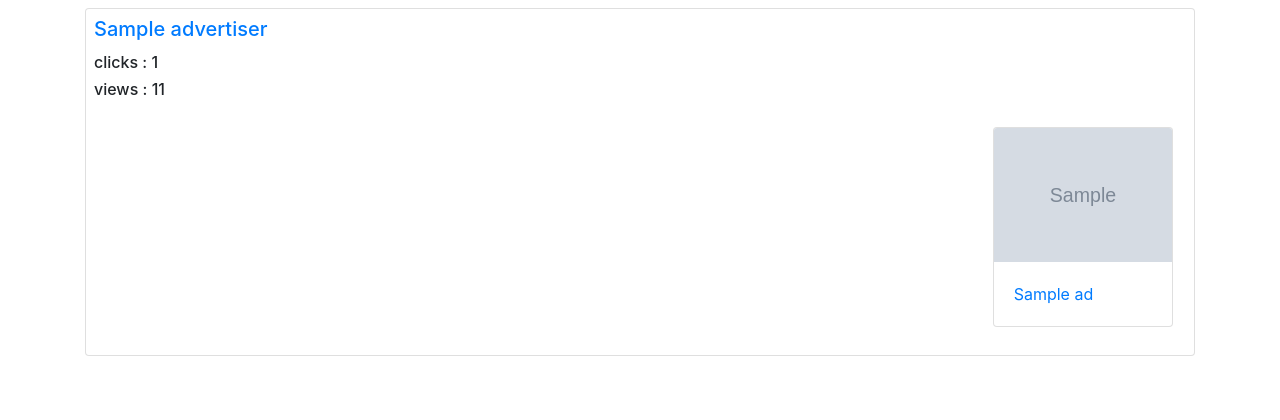
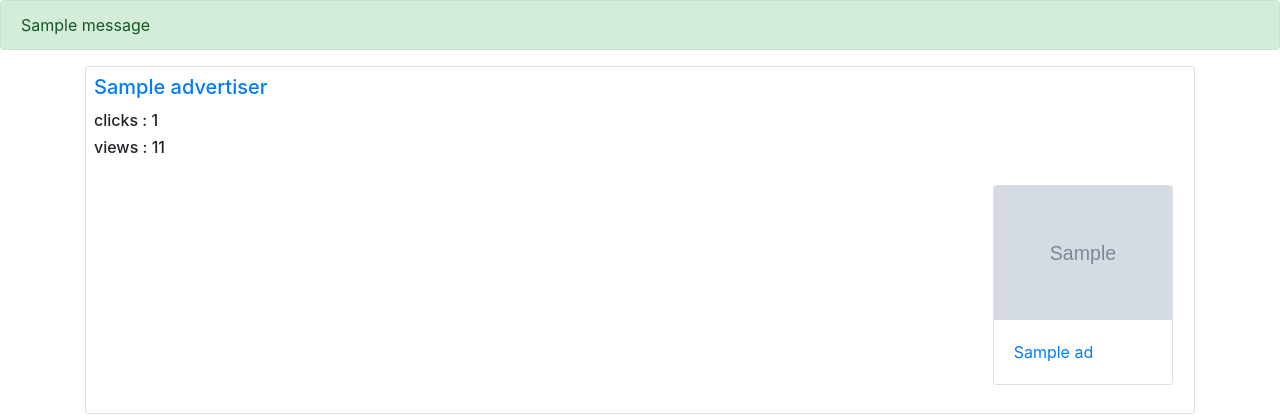
Before and after one commit to aliraad79/Yektanet0, a Django app: page /ad/all in a window 1280 px wide. Shown: the part 72-492 px from the top of the page. Run offline with Django 3.2, Linux system fonts and the light colour scheme; tables that the repository leaves empty hold one stand-in row (values such as "Sample post"); grey boxes marked "Sample" are stand-in pictures; one stand-in notice (Sample message) is shown; some libraries are stand-ins or nearby versions.

Commit message:
show success message when an ad or advertiser created

```diff
--- a/advertiser_management/templates/advertiser_management/base.html
+++ b/advertiser_management/templates/advertiser_management/base.html
@@ -24,11 +24,17 @@
                 <a class="nav-link" href={% url 'create-ad' %}>Create Add </a>
             </li>
             <li class="nav-item active">
-                <a class="nav-link" href={% url 'create-advertiser' %}>Create Advertiser <span class="sr-only"></span></a>
+                <a class="nav-link" href={% url 'create-advertiser' %}>Create Advertiser <span
+                        class="sr-only"></span></a>
             </li>
         </ul>
     </div>
 </nav>
+{% for message in messages %}
+    <div class="alert alert-{{ message.tags }}">
+        {{ message }}
+    </div>
+{% endfor %}
 
 {% block content %}
 
--- a/advertiser_management/views.py
+++ b/advertiser_management/views.py
@@ -1,6 +1,7 @@
 from django.shortcuts import get_object_or_404
 from .models import Advertiser, Ad
 from django.views.generic import CreateView, RedirectView, ListView, DetailView
+from django.contrib.messages.views import SuccessMessageMixin
 
 
 class AdvertiserListView(ListView):
@@ -23,14 +24,16 @@ class CountAdClick(RedirectView):
         return ad.link
 
 
-class CreateAd(CreateView):
+class CreateAd(SuccessMessageMixin, CreateView):
     model = Ad
     fields = ['advertiser', 'title', 'image', 'link']
+    success_message = "Ad created successfully!!!"
 
 
-class CreateAdvertiser(CreateView):
+class CreateAdvertiser(SuccessMessageMixin, CreateView):
     model = Advertiser
     fields = ['name']
+    success_message = "Advertiser created successfully!!"
 
 
 class AdvertiserDetail(DetailView):
```
